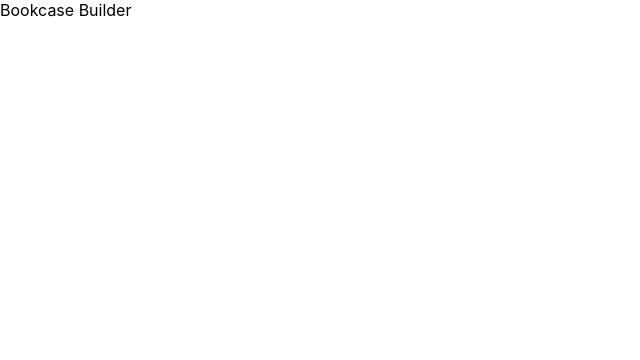
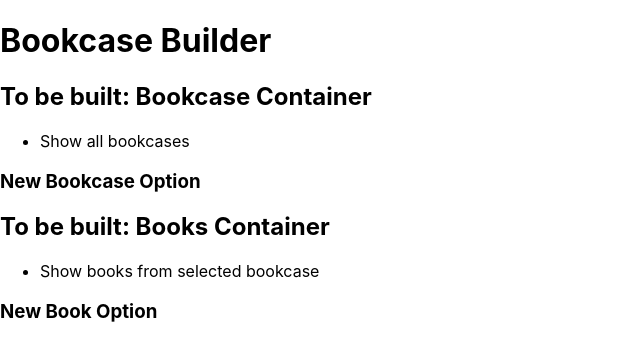
Before and after one commit to RachelWyatt/bookcase-client, a React (Create React App) app: page / in a window 1280 px wide. Shown: the top 360 px of the page, without its empty margins (0-640 px from the left). Built offline with nearby package versions, Linux system fonts and the light colour scheme.

Commit message:
added dev notes to App.js for what will be built

```diff
--- a/src/App.js
+++ b/src/App.js
@@ -3,7 +3,17 @@ import React from 'react';
 function App() {
   return (
     <div className="App">
-      Bookcase Builder
+      <h1> Bookcase Builder </h1>
+      <h2> To be built: Bookcase Container </h2>
+        <ul>
+          <li>Show all bookcases</li>
+        </ul>
+        <h3> New Bookcase Option </h3>
+      <h2> To be built: Books Container </h2>
+        <ul>
+          <li>Show books from selected bookcase</li>
+        </ul>
+        <h3>New Book Option</h3>
     </div>
   );
 }
--- a/src/index.js
+++ b/src/index.js
@@ -7,7 +7,6 @@ import { createStore, applyMiddleware, compose, combineReducers } from 'redux'
 import thunk from 'redux-thunk'
 import { Provider } from 'react-redux'
 import usersReducer from './reducers/users.js'
-
 
 const reducer = combineReducers({
     user: usersReducer,
```
Also changed, not shown: src/components/Bookcase.js (added).
